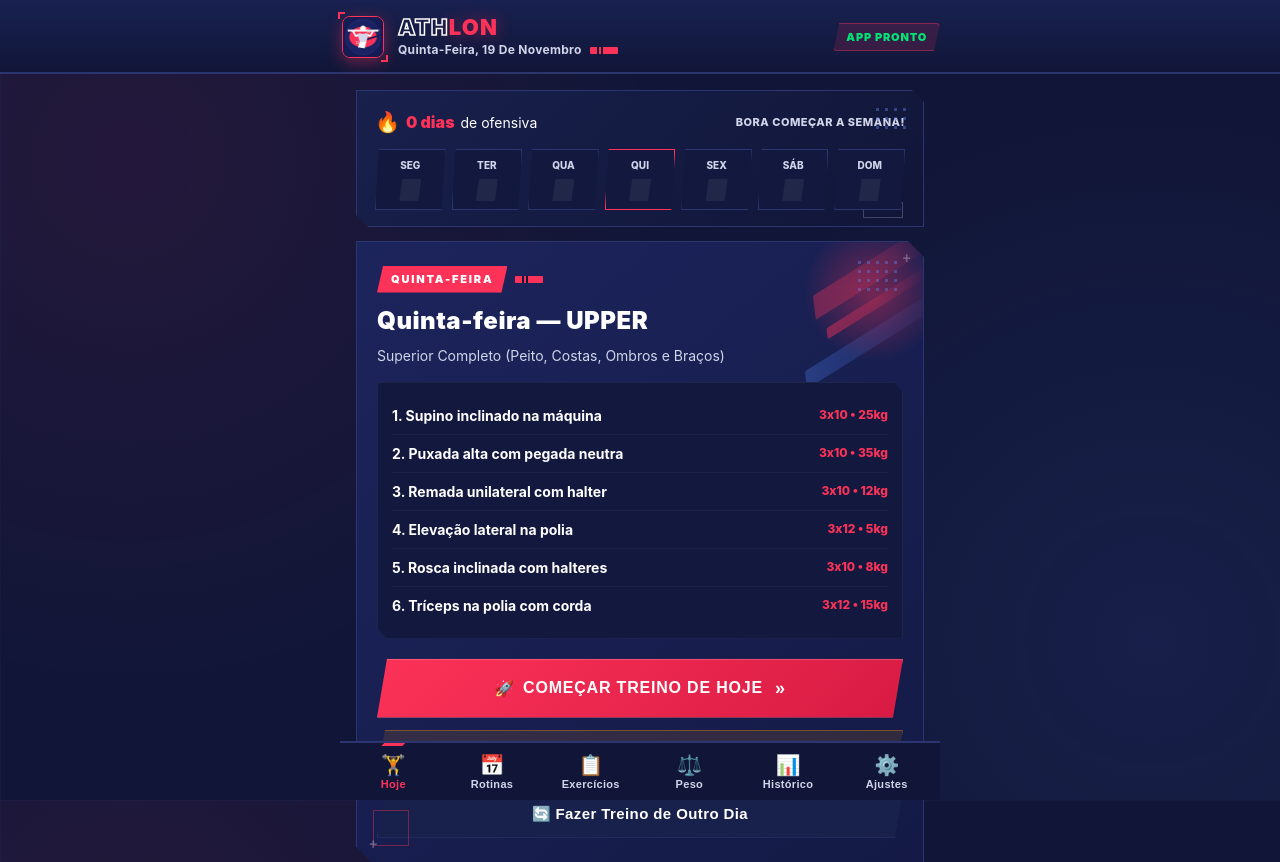
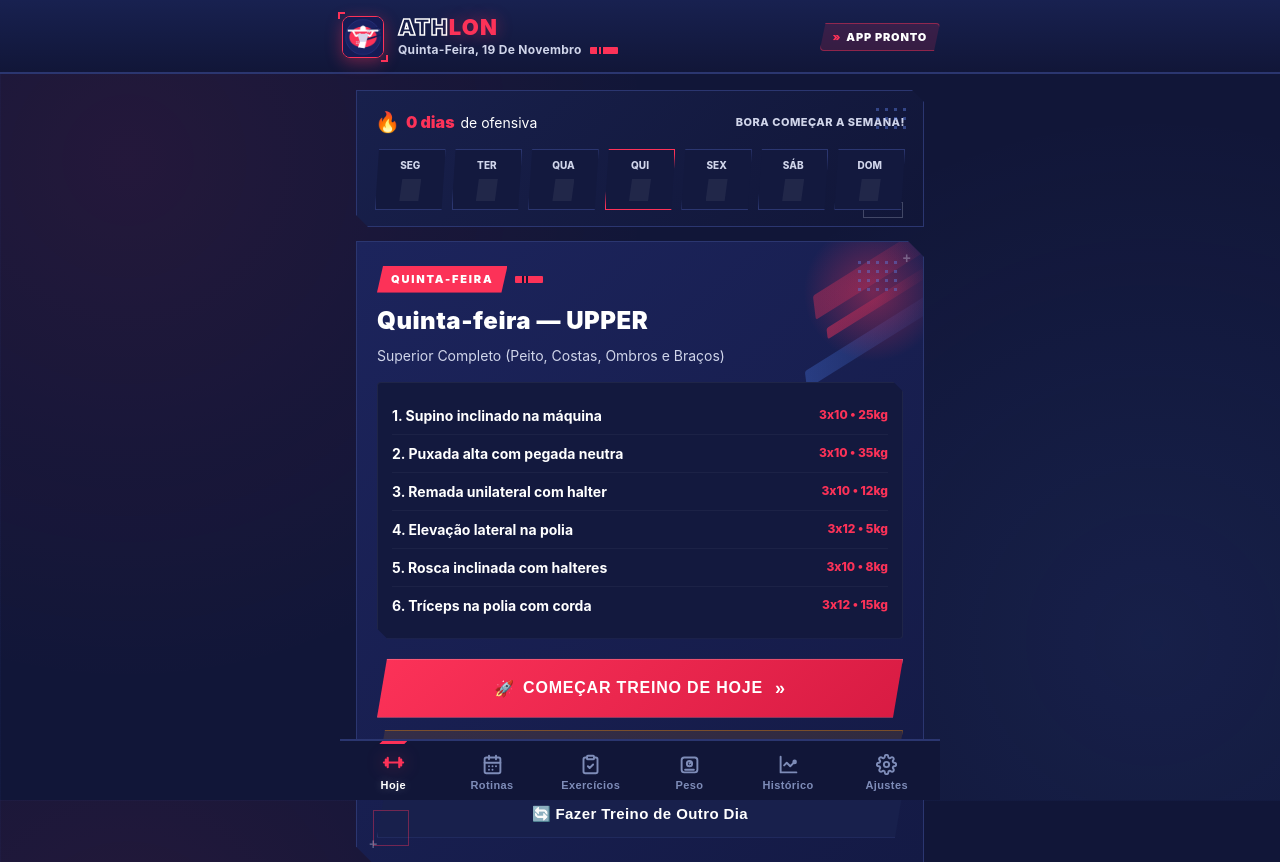
Before and after one commit to mtsHIC/ATHLON, a plain HTML site: page index.html in a window 1280 px wide. Shown: the top 862 px of the page. Drawn offline with Linux system fonts and the light colour scheme.

Commit message:
style: replace cartoon emojis with custom athletic vector SVGs and harmonize status badge colors

```diff
--- a/app.js
+++ b/app.js
@@ -488,11 +488,15 @@ function setupServiceWorker() {
   const statusBadge = document.getElementById('offline-status');
   function updateOnlineStatus() {
     if (navigator.onLine) {
-      statusBadge.textContent = 'App Pronto';
-      statusBadge.style.color = '#00e676';
+      statusBadge.innerHTML = '<span class="tech-arrow">»</span> App Pronto';
+      statusBadge.style.color = '#ffffff';
+      statusBadge.style.borderColor = 'rgba(252, 50, 88, 0.45)';
+      statusBadge.style.background = 'rgba(252, 50, 88, 0.15)';
     } else {
-      statusBadge.textContent = 'Offline (100%)';
-      statusBadge.style.color = '#ff9100';
+      statusBadge.innerHTML = '<span class="tech-arrow">»</span> 100% Offline';
+      statusBadge.style.color = '#d0d5ea';
+      statusBadge.style.borderColor = 'rgba(78, 130, 245, 0.4)';
+      statusBadge.style.background = 'rgba(78, 130, 245, 0.15)';
     }
   }
   window.addEventListener('online', updateOnlineStatus);
--- a/index.html
+++ b/index.html
@@ -463,27 +463,50 @@
     <!-- Barra de Navegação Inferior (Mobile Tabs) -->
     <nav class="bottom-nav">
       <button class="nav-item active" data-tab="tab-today">
-        <span class="nav-icon">🏋️</span>
+        <svg class="nav-svg" viewBox="0 0 24 24" fill="none" stroke="currentColor" stroke-linecap="round" stroke-linejoin="round">
+          <path d="M2 12h20M6 7v10M4 9v6M18 7v10M20 9v6"/>
+        </svg>
         <span class="nav-label">Hoje</span>
       </button>
       <button class="nav-item" data-tab="tab-routines">
-        <span class="nav-icon">📅</span>
+        <svg class="nav-svg" viewBox="0 0 24 24" fill="none" stroke="currentColor" stroke-linecap="round" stroke-linejoin="round">
+          <rect x="3" y="4" width="18" height="18" rx="2"/>
+          <line x1="16" y1="2" x2="16" y2="6"/>
+          <line x1="8" y1="2" x2="8" y2="6"/>
+          <line x1="3" y1="10" x2="21" y2="10"/>
+          <path d="M8 14h.01M12 14h.01M16 14h.01M8 18h.01M12 18h.01"/>
+        </svg>
         <span class="nav-label">Rotinas</span>
       </button>
       <button class="nav-item" data-tab="tab-exercises">
-        <span class="nav-icon">📋</span>
+        <svg class="nav-svg" viewBox="0 0 24 24" fill="none" stroke="currentColor" stroke-linecap="round" stroke-linejoin="round">
+          <path d="M16 4h2a2 2 0 0 1 2 2v14a2 2 0 0 1-2 2H6a2 2 0 0 1-2-2V6a2 2 0 0 1 2-2h2"/>
+          <rect x="8" y="2" width="8" height="4" rx="1"/>
+          <path d="m9 14 2 2 4-4"/>
+        </svg>
         <span class="nav-label">Exercícios</span>
       </button>
       <button class="nav-item" data-tab="tab-weight">
-        <span class="nav-icon">⚖️</span>
+        <svg class="nav-svg" viewBox="0 0 24 24" fill="none" stroke="currentColor" stroke-linecap="round" stroke-linejoin="round">
+          <rect x="3" y="4" width="18" height="17" rx="3"/>
+          <circle cx="12" cy="11" r="3"/>
+          <path d="m12 11 1.5-1.5M7 18h10"/>
+        </svg>
         <span class="nav-label">Peso</span>
       </button>
       <button class="nav-item" data-tab="tab-history">
-        <span class="nav-icon">📊</span>
+        <svg class="nav-svg" viewBox="0 0 24 24" fill="none" stroke="currentColor" stroke-linecap="round" stroke-linejoin="round">
+          <path d="M3 3v18h18"/>
+          <path d="m19 9-5 5-4-4-3 3"/>
+          <circle cx="19" cy="9" r="1.5" fill="currentColor"/>
+        </svg>
         <span class="nav-label">Histórico</span>
       </button>
       <button class="nav-item" data-tab="tab-settings">
-        <span class="nav-icon">⚙️</span>
+        <svg class="nav-svg" viewBox="0 0 24 24" fill="none" stroke="currentColor" stroke-linecap="round" stroke-linejoin="round">
+          <circle cx="12" cy="12" r="3"/>
+          <path d="M19.4 15a1.65 1.65 0 0 0 .33 1.82l.06.06a2 2 0 1 1-2.83 2.83l-.06-.06a1.65 1.65 0 0 0-1.82-.33 1.65 1.65 0 0 0-1 1.51V21a2 2 0 1 1-4 0v-.09A1.65 1.65 0 0 0 9 19.4a1.65 1.65 0 0 0-1.82.33l-.06.06a2 2 0 1 1-2.83-2.83l.06-.06a1.65 1.65 0 0 0 .33-1.82 1.65 1.65 0 0 0-1.51-1H3a2 2 0 1 1 0-4h.09A1.65 1.65 0 0 0 4.6 9a1.65 1.65 0 0 0-.33-1.82l-.06-.06a2 2 0 1 1 2.83-2.83l.06.06a1.65 1.65 0 0 0 1.82.33H9a1.65 1.65 0 0 0 1-1.51V3a2 2 0 1 1 4 0v.09a1.65 1.65 0 0 0 1 1.51 1.65 1.65 0 0 0 1.82-.33l.06-.06a2 2 0 1 1 2.83 2.83l-.06.06a1.65 1.65 0 0 0-.33 1.82V9a1.65 1.65 0 0 0 1.51 1H21a2 2 0 1 1 0 4h-.09a1.65 1.65 0 0 0-1.51 1z"/>
+        </svg>
         <span class="nav-label">Ajustes</span>
       </button>
     </nav>
--- a/style.css
+++ b/style.css
@@ -501,10 +501,11 @@ input, textarea, select {
 }
 
 .btn-success {
-  background: linear-gradient(135deg, #00c853 0%, #009624 100%);
+  background: linear-gradient(135deg, #4e82f5 0%, #2f60d4 100%);
   color: #fff;
   font-weight: 800;
   clip-path: polygon(8px 0, 100% 0, calc(100% - 8px) 100%, 0 100%);
+  box-shadow: 0 4px 16px rgba(78, 130, 245, 0.35);
 }
 
 .btn-outline-danger {
@@ -1333,41 +1334,60 @@ input, textarea, select {
   display: flex;
   flex-direction: column;
   align-items: center;
-  gap: 3px;
-  color: var(--text-muted);
+  gap: 4px;
+  color: #7e8cb8;
   cursor: pointer;
-  padding: 4px 2px;
-  transition: all 0.15s ease;
+  padding: 5px 2px 3px;
+  transition: all 0.2s cubic-bezier(0.4, 0, 0.2, 1);
   flex: 1;
   min-width: 0;
   position: relative;
 }
 
+.nav-item .nav-svg {
+  width: 21px;
+  height: 21px;
+  stroke: #7e8cb8;
+  stroke-width: 2.2;
+  transition: all 0.2s cubic-bezier(0.4, 0, 0.2, 1);
+  pointer-events: none;
+}
+
+.nav-item .nav-label {
+  font-size: 11px;
+  font-weight: 800;
+  white-space: nowrap;
+  letter-spacing: 0.4px;
+  color: #7e8cb8;
+  transition: all 0.2s ease;
+  pointer-events: none;
+}
+
 .nav-item.active {
   color: var(--primary);
+}
+
+.nav-item.active .nav-svg {
+  stroke: var(--primary);
+  transform: translateY(-2px) scale(1.1);
+  filter: drop-shadow(0 0 8px var(--primary-glow));
+}
+
+.nav-item.active .nav-label {
+  color: #ffffff;
+  font-weight: 900;
+  text-shadow: 0 0 10px rgba(255, 255, 255, 0.25);
 }
 
 .nav-item.active::before {
   content: '';
   position: absolute;
   top: -8px;
-  width: 24px;
+  width: 28px;
   height: 3px;
   background: var(--primary);
-  box-shadow: 0 0 10px var(--primary-glow);
+  box-shadow: 0 0 12px var(--primary-glow);
   clip-path: polygon(3px 0, 100% 0, calc(100% - 3px) 100%, 0 100%);
-}
-
-.nav-icon {
-  font-size: 20px;
-  line-height: 1;
-}
-
-.nav-label {
-  font-size: 11px;
-  font-weight: 800;
-  white-space: nowrap;
-  letter-spacing: 0.3px;
 }
 
 /* Modals */
--- a/sw.js
+++ b/sw.js
@@ -1,4 +1,4 @@
-const CACHE_NAME = 'athlon-v9';
+const CACHE_NAME = 'athlon-v10';
 const ASSETS_TO_CACHE = [
   './',
   './index.html',
```
